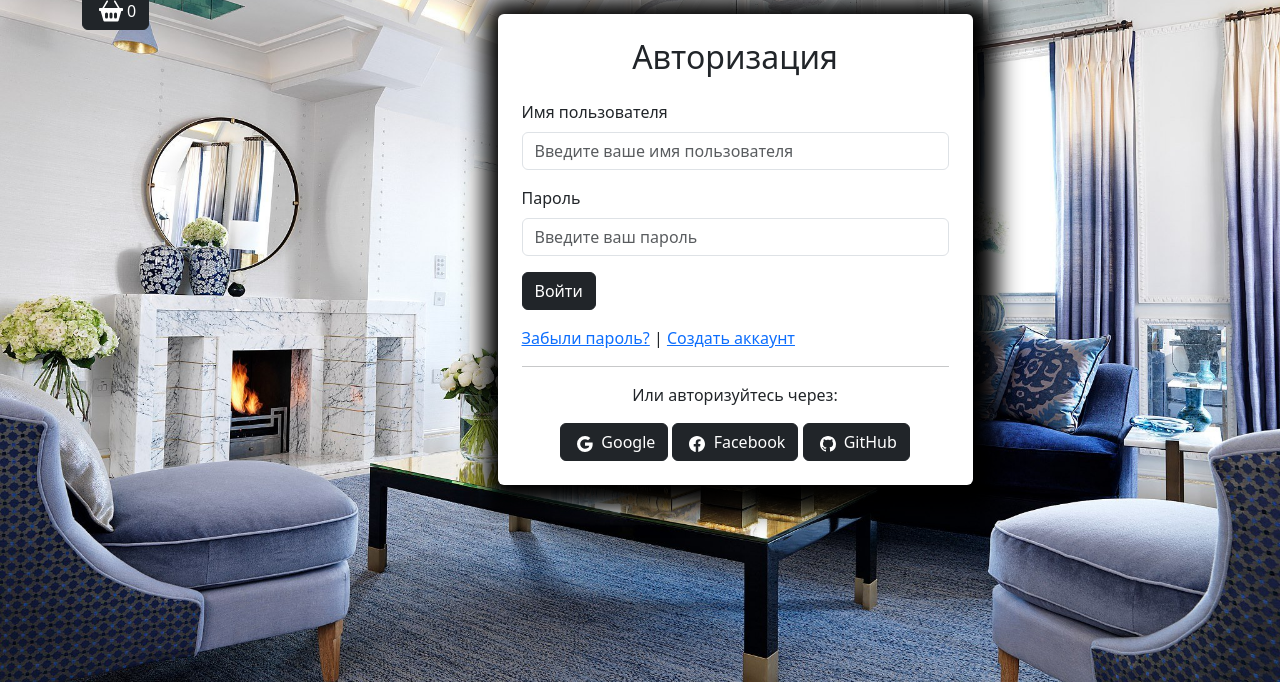
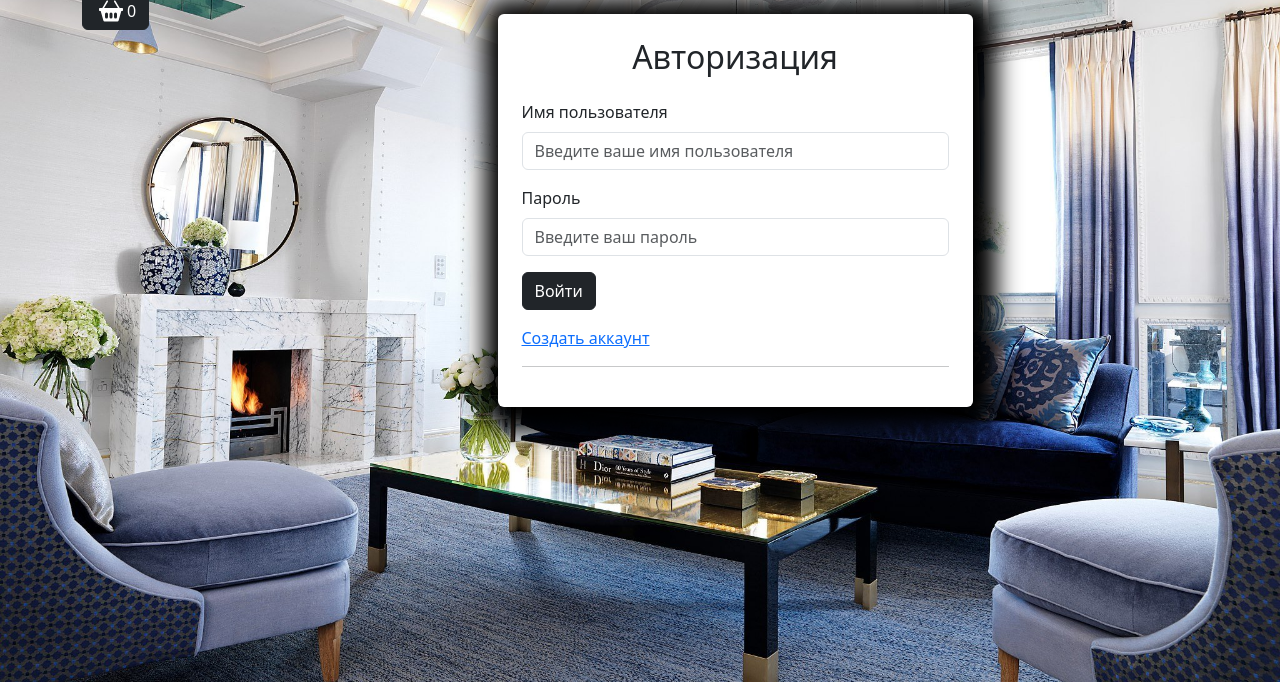
Before and after one commit to CodeRatev/online_furniture_store, a Django app: page /user/login/ in a window 1280 px wide. Shown: the part 118-800 px from the top of the page. Run offline with Django 4.2, Linux system fonts and the light colour scheme; data comes from the database, SQL or seed files in the repository; data that the repository does not hold is empty; some libraries are stand-ins or nearby versions.

Commit message:
Final fixes.

```diff
--- a/templates/base.html
+++ b/templates/base.html
@@ -40,8 +40,6 @@
                                 Информация
                             </a>
                             <ul class="dropdown-menu">
-                                <li><a class="dropdown-item  text-white" href="#">Доставка и оплата</a></li>
-                                <li><a class="dropdown-item  text-white" href="#">Контактная информация</a></li>
                                 <li><a class="dropdown-item  text-white" href="{% url "main:about" %}">Про нас</a></li>
                             </ul>
                         </li>
--- a/users/templates/users/login.html
+++ b/users/templates/users/login.html
@@ -32,24 +32,9 @@
                     <button type="submit" class="btn btn-dark btn-block">Войти</button>
                 </form>
                 <div class="mt-3">
-                    <a href="#">Забыли пароль?</a> | <a href="{% url "user:registration" %}">Создать аккаунт</a>
+                    <a href="{% url "user:registration" %}">Создать аккаунт</a>
                 </div>
                 <hr>
-                <div class="text-center">
-                    <p>Или авторизуйтесь через:</p>
-                    <a href="#" class="btn btn-dark">
-                        <img class="mx-1" src="{% static "deps/icons/google.svg" %}" alt="Catalog Icon" width="16" height="16">
-                        Google
-                    </a>
-                    <a href="#" class="btn btn-dark">
-                        <img class="mx-1" src="{% static "deps/icons/facebook.svg" %}" alt="Catalog Icon" width="16" height="16">
-                        Facebook
-                    </a>
-                    <a href="#" class="btn btn-dark">
-                        <img class="mx-1" src="{% static "deps/icons/github.svg" %}" alt="Catalog Icon" width="16" height="16">
-                        GitHub
-                    </a>
-                </div>
             </div>
         </div>
     </div>
```
